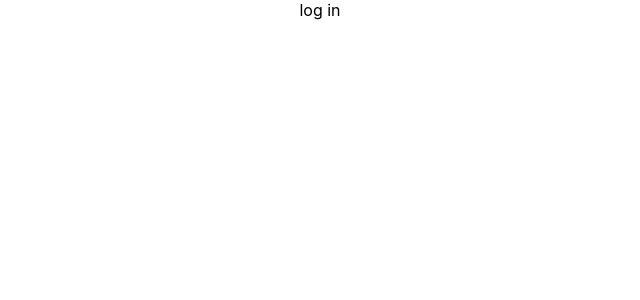
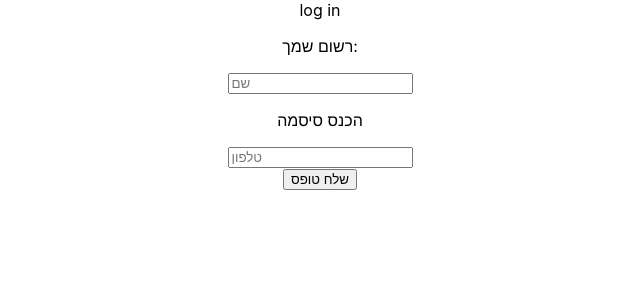
Before and after one commit to IMBenB/way2go, a React (Create React App) app in the folder client/: page / in a window 1280 px wide. Shown: the top 300 px of the page, without its empty margins (320-960 px from the left). Built offline with nearby package versions, Linux system fonts and the light colour scheme.

Commit message:
login begining

```diff
--- a/client/src/App.js
+++ b/client/src/App.js
@@ -1,10 +1,13 @@
 import React from 'react';
 import './App.css';
+
+import Login from './view/login/login'
 
 function App() {
   return (
     <div className="App">
-   log in
+      log in
+      <Login />
     </div>
   );
 }
--- /dev/null
+++ b/client/src/view/login/login.js
@@ -0,0 +1,23 @@
+import React, { Component } from 'react';
+class Login extends React.Component {
+render() {
+    return(
+        <div>
+                    <form >
+
+                        <p>רשום שמך:</p>
+                        <input
+
+                            name="yourName" type="text" placeholder="שם" />
+                        <p>הכנס סיסמה</p>
+                        <input
+                        name="phone" type="text" placeholder="טלפון" />
+                        <br></br>
+                        <button type="submit" value="שלח טופס">שלח טופס</button>
+                    </form>
+
+                </div>
+    )
+}
+}
+export default Login
```
